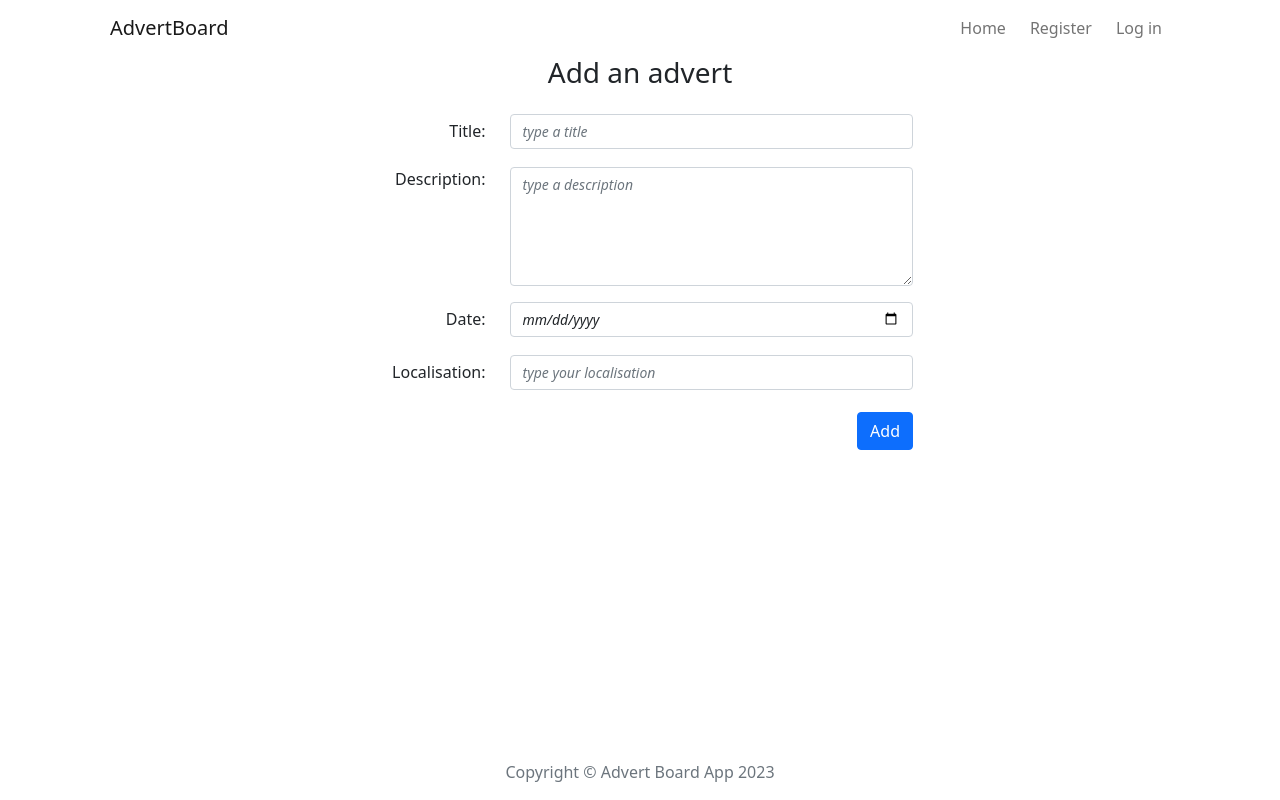
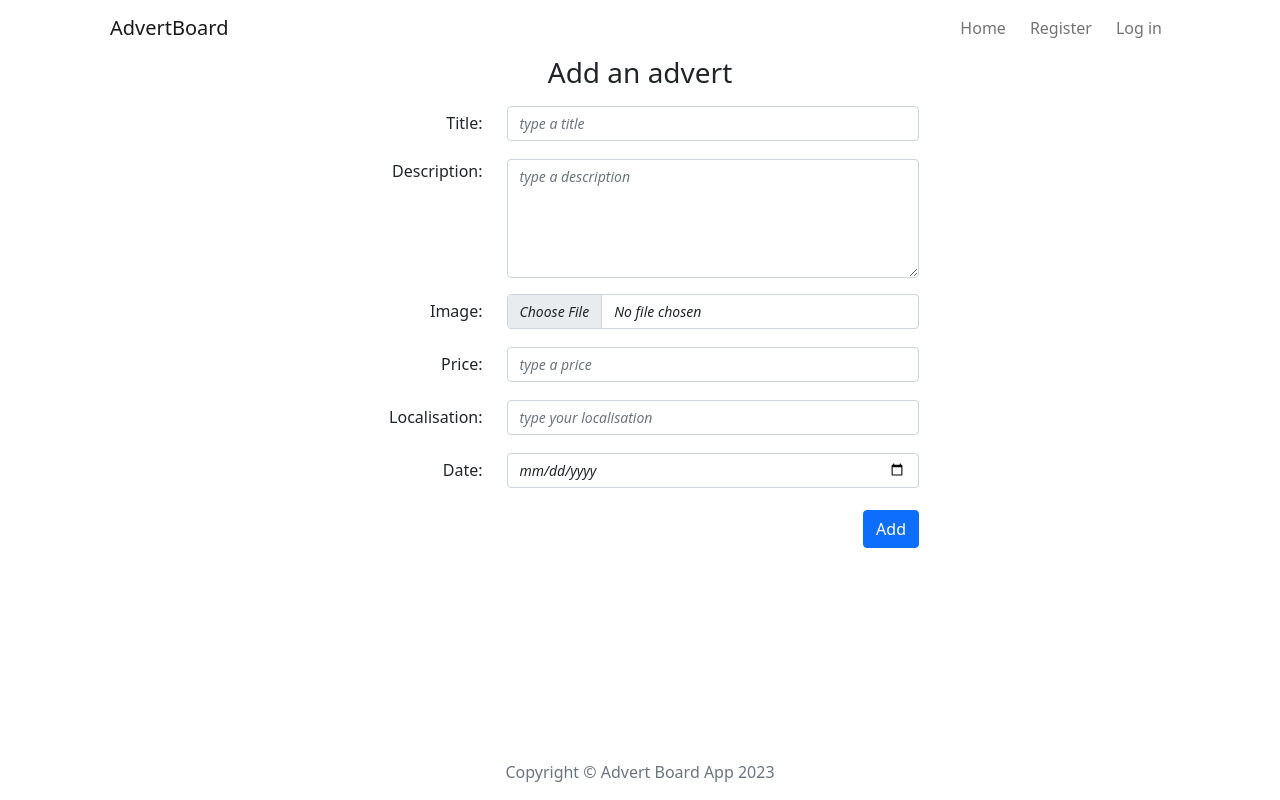
Before and after one commit to ewaolczak/advert-board-fullstack-app, a React (Create React App) app in the folder client/: page /api/ads/addAdvert in a window 1280 px wide. Built offline with nearby package versions, Linux system fonts and the light colour scheme.

Commit message:
IN PROGRESS adding advert

```diff
--- a/client/src/components/views/AddAdvert/AddAdvert.js
+++ b/client/src/components/views/AddAdvert/AddAdvert.js
@@ -1,15 +1,96 @@
-import React from 'react';
+import React, { useState } from 'react';
 import styles from './AddAdvert.module.scss';
-import { Button, Form, Row } from 'react-bootstrap';
+import { Alert, Button, Form, Row, Spinner } from 'react-bootstrap';
+import { API_URL } from '../../../config';
+import { useDispatch, useSelector } from 'react-redux';
+import { getUser } from '../../../redux/usersRedux';
+import { addAdvert } from '../../../redux/advertsRedux';
 
 const AddAdvert = () => {
+  const dispatch = useDispatch();
+  const user = useSelector(getUser);
+  const [title, setTitle] = useState('');
+  const [content, setContent] = useState('');
+  const [date, setDate] = useState('');
+  const [image, setImage] = useState(null);
+  const [price, setPrice] = useState('');
+  const [localisation, setLocalisation] = useState('');
+  const [status, setStatus] = useState(null);
+
+  const handleSubmit = (e) => {
+    e.preventDefault();
+    console.log(title, content, date, image, price, localisation, user);
+
+    const fd = new FormData();
+    fd.append('title', title);
+    fd.append('content', content);
+    fd.append('date', date);
+    fd.append('image', image);
+    fd.append('price', price);
+    fd.append('localisation', localisation);
+
+    const options = {
+      method: 'POST',
+      body: fd
+    };
+
+    dispatch(
+      addAdvert(title, content, date, image, price, localisation, user.login)
+    );
+    setStatus('loading');
+    fetch(`${API_URL}/api/ads/addAdvert`, options)
+      .then((res) => {
+        if (res.status === 200) {
+          setStatus('success');
+        } else if (res.status === 400) {
+          setStatus('clientError');
+        } else {
+          setStatus('serverError');
+          console.error();
+        }
+      })
+      .catch((err) => {
+        setStatus('serverError');
+        console.log(err);
+      });
+  };
+
   return (
     <>
-      <h3 className={styles.advert_form_header}>Add an advert</h3>
-      <Row>
+      <h3 className={styles.advert_header}>Add an advert</h3>
       <div className='col-12 col-sm-6 mx-auto'>
-          <Form id='formAdvert'>
-            <Form.Group className='mt-3'>
+        <Form onSubmit={handleSubmit} id='addAdvert'>
+          {status === 'success' && (
+            <Alert variant='success'>
+              <Alert.Heading>Success!</Alert.Heading>
+              <p>You have been successfully registered! You can now log in.</p>
+            </Alert>
+          )}
+
+          {status === 'serverError' && (
+            <Alert variant='danger'>
+              <Alert.Heading>Something went wrong!</Alert.Heading>
+              <p>Unexpected error.. Please try again!</p>
+            </Alert>
+          )}
+
+          {status === 'clientError' && (
+            <Alert variant='danger'>
+              <Alert.Heading>Not enough data</Alert.Heading>
+              <p>You have to fill all the fields.</p>
+            </Alert>
+          )}
+
+          {status === 'loading' && (
+            <Spinner
+              animation='border'
+              role='status'
+              className='d-block mx-auto'>
+              <span className='visually-hidden'>Loading...</span>
+            </Spinner>
+          )}
+
+          <Form.Group className='mt-3' controlId='formTitle'>
             <Row className='align-items-baseline'>
               <div className={`col-3 ${styles.form_label}`}>
                 <Form.Label>Title:</Form.Label>
@@ -18,11 +99,13 @@ const AddAdvert = () => {
                 <Form.Control
                   className={`${styles.form_placeholder}`}
                   type='text'
+                  value={title}
+                  onChange={(e) => setTitle(e.target.value)}
                   placeholder='type a title'></Form.Control>
               </div>
             </Row>
           </Form.Group>
-            <Form.Group className='mt-3'>
+          <Form.Group className='mt-3' controlId='formDescription'>
             <Row>
               <div className={`col-3 ${styles.form_label}`}>
                 <Form.Label>Description:</Form.Label>
@@ -32,23 +115,41 @@ const AddAdvert = () => {
                   className={`${styles.form_placeholder}`}
                   as='textarea'
                   rows={5}
+                  value={content}
+                  onChange={(e) => setContent(e.target.value)}
                   placeholder='type a description'></Form.Control>
               </div>
             </Row>
           </Form.Group>
-            <Form.Group className='mt-3'>
+          <Form.Group className='mt-3' controlId='formImage'>
             <Row className='align-items-baseline'>
               <div className={`col-3 ${styles.form_label}`}>
-                  <Form.Label>Date:</Form.Label>
+                <Form.Label>Image:</Form.Label>
               </div>
               <div className={`col-9 ${styles.form_label}`}>
                 <Form.Control
                   className={`${styles.form_placeholder}`}
-                    type='date'></Form.Control>
+                  type='file'
+                  onChange={(e) => setImage(e.target.files[0])}></Form.Control>
               </div>
             </Row>
           </Form.Group>
-            <Form.Group className='mt-3'>
+          <Form.Group className='mt-3' controlId='formPrice'>
+            <Row className='align-items-baseline'>
+              <div className={`col-3 ${styles.form_label}`}>
+                <Form.Label>Price:</Form.Label>
+              </div>
+              <div className={`col-9 ${styles.form_label}`}>
+                <Form.Control
+                  className={`${styles.form_placeholder}`}
+                  type='text'
+                  value={price}
+                  onChange={(e) => setPrice(e.target.value)}
+                  placeholder='type a price'></Form.Control>
+              </div>
+            </Row>
+          </Form.Group>
+          <Form.Group className='mt-3' controlId='formLocalisation'>
             <Row className='align-items-baseline'>
               <div className={`col-3 ${styles.form_label}`}>
                 <Form.Label>Localisation:</Form.Label>
@@ -57,18 +158,32 @@ const AddAdvert = () => {
                 <Form.Control
                   className={`${styles.form_placeholder}`}
                   type='text'
+                  value={localisation}
+                  onChange={(e) => setLocalisation(e.target.value)}
                   placeholder='type your localisation'></Form.Control>
+              </div>
+            </Row>
+          </Form.Group>
+          <Form.Group className='mt-3' controlId='formDate'>
+            <Row className='align-items-baseline'>
+              <div className={`col-3 ${styles.form_label}`}>
+                <Form.Label>Date:</Form.Label>
+              </div>
+              <div className={`col-9 ${styles.form_label}`}>
+                <Form.Control
+                  className={`${styles.form_placeholder}`}
+                  type='date'
+                  onChange={(e) => setDate(e.target.value)}></Form.Control>
               </div>
             </Row>
           </Form.Group>
         </Form>
         <div className={styles.form_buttons_container}>
-            <Button variant='primary' type='submit' form='formAdvert'>
+          <Button variant='primary' type='submit' form='addAdvert'>
             Add
           </Button>
         </div>
       </div>
-      </Row>
     </>
   );
 };
--- a/client/src/components/views/AddAdvert/AddAdvert.module.scss
+++ b/client/src/components/views/AddAdvert/AddAdvert.module.scss
@@ -1,4 +1,4 @@
-.advert_form_header {
+.advert_header {
   text-align: center;
 }
 
```
Also changed, not shown: client/src/redux/advertsRedux.js (+2 -13 lines), 2 other files (tests, documents, lock files or other folders). Lines whose indentation alone changed are shown as unchanged.
